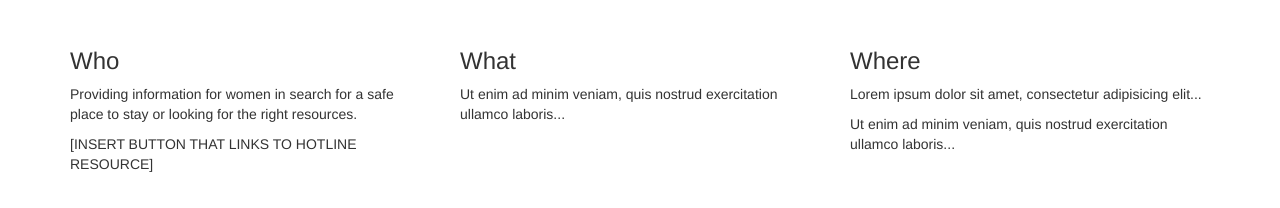
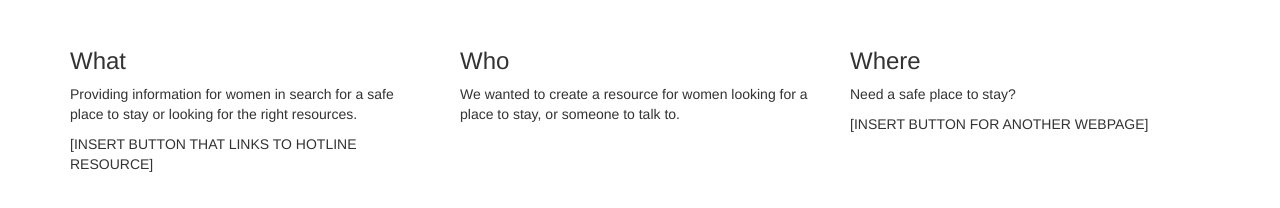
Before and after one commit to jordanwhitestephenson/T9HackProject, a plain HTML site: page t9hacks.html in a window 1280 px wide. Shown: the part 282-490 px from the top of the page. Drawn offline with nearby package versions, Linux system fonts and the light colour scheme.

Commit message:
Update t9hacks.html

```diff
--- a/t9hacks.html
+++ b/t9hacks.html
@@ -12,6 +12,9 @@
 </head>
 <body>
 
+
+
+
 <div class="jumbotron text-center">
   <h1>Welcome to the Lighthouse</h1>
   <p>It is during our darkest moments that we must focus on the light.</p>
@@ -21,19 +24,18 @@
 <div class="container">
   <div class="row">
     <div class="col-sm-4">
-      <h3>Who</h3>
+      <h3>What</h3>
       <p>Providing information for women in search for a safe place to stay or looking for the right resources. </p>
       <p> [INSERT BUTTON THAT LINKS TO HOTLINE RESOURCE]</p>
     </div>
     <div class="col-sm-4">
-      <h3>What</h3>
-      <p></p>
-      <p>Ut enim ad minim veniam, quis nostrud exercitation ullamco laboris...</p>
+      <h3>Who</h3>
+      <p>We wanted to create a resource for women looking for a place to stay, or someone to talk to. </p>
     </div>
     <div class="col-sm-4">
       <h3>Where</h3>
-      <p>Lorem ipsum dolor sit amet, consectetur adipisicing elit...</p>
-      <p>Ut enim ad minim veniam, quis nostrud exercitation ullamco laboris...</p>
+      <p>Need a safe place to stay?</p>
+      <p>[INSERT BUTTON FOR ANOTHER WEBPAGE]</p>
     </div>
   </div>
 </div>
```
